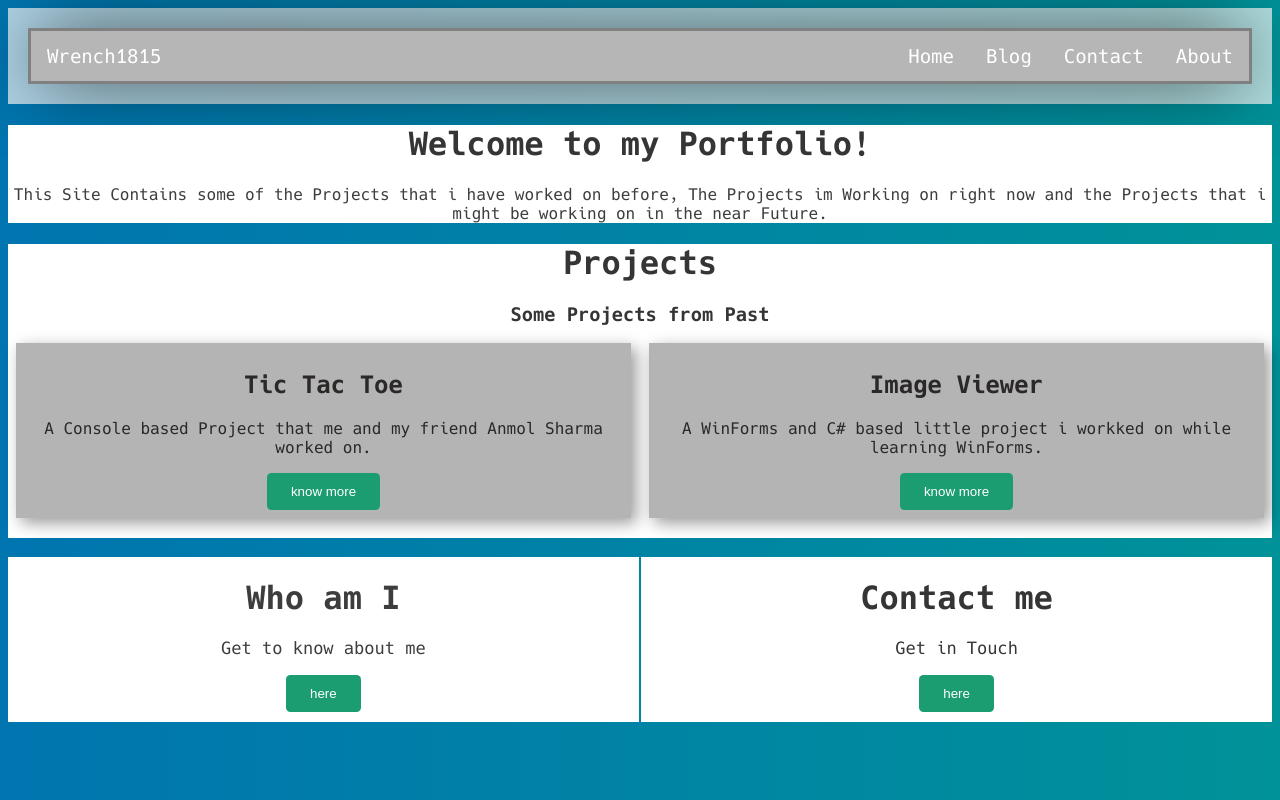
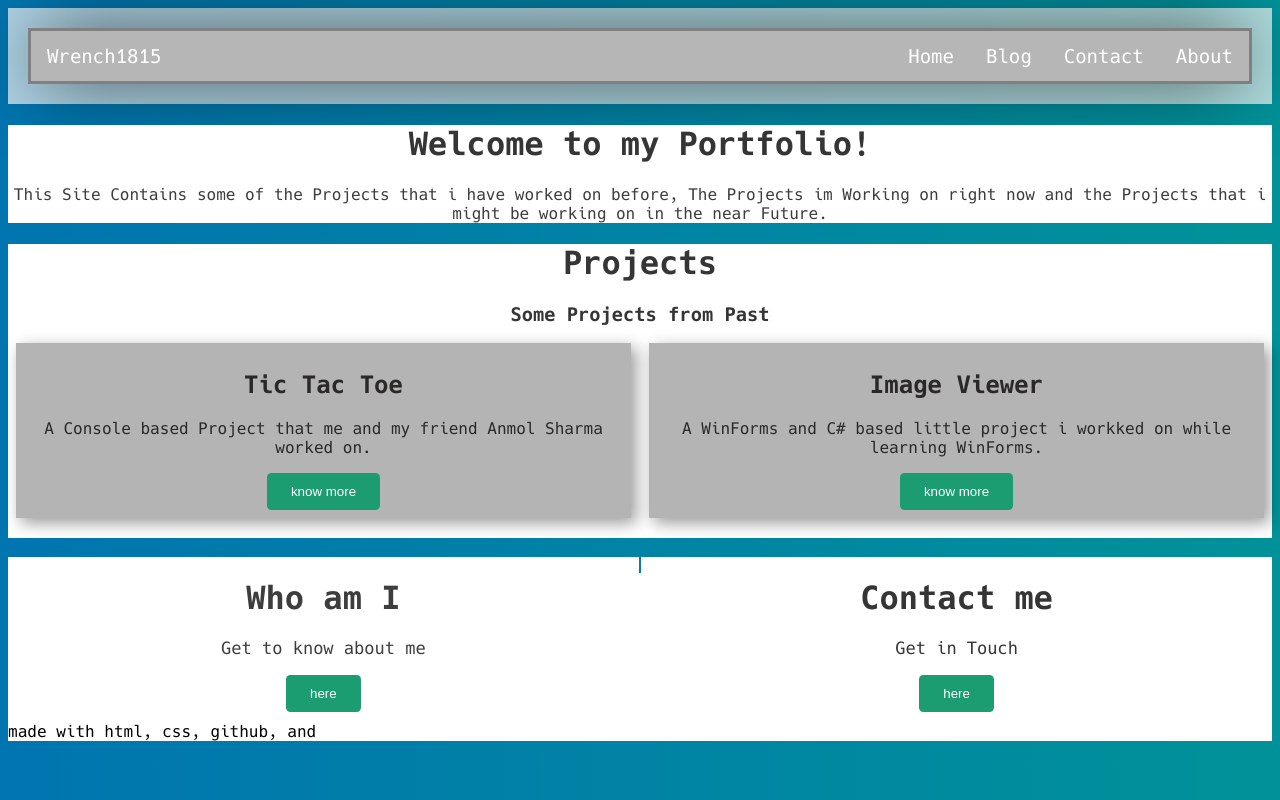
Before and after one commit to wrench1815/wrench1815.github.io, a plain HTML site: page index.html in a window 1280 px wide. Drawn offline with Linux system fonts and the light colour scheme.

Commit message:
update stylesheet

```diff
--- a/css/stylesheet.css
+++ b/css/stylesheet.css
@@ -188,7 +188,6 @@
   padding: 8px;
   filter: blur(0.5px);
   display: inline-block;
-
 }
 
 #tic_tac_toe:hover {
@@ -296,5 +295,9 @@
 
 /* Set the Site Footer to Bottom */
 .site_footer {
-  background-color: black;
+  background-color: white;
 }
+
+.footer_para {
+
+}
--- a/index.html
+++ b/index.html
@@ -106,5 +106,8 @@
         <button class="self_button">here</button>
       </div>
     </div>
+    <footer class="site_footer">
+      <p>made with html, css, github, and</p>
+    </footer>
   </body>
 </html>
```
